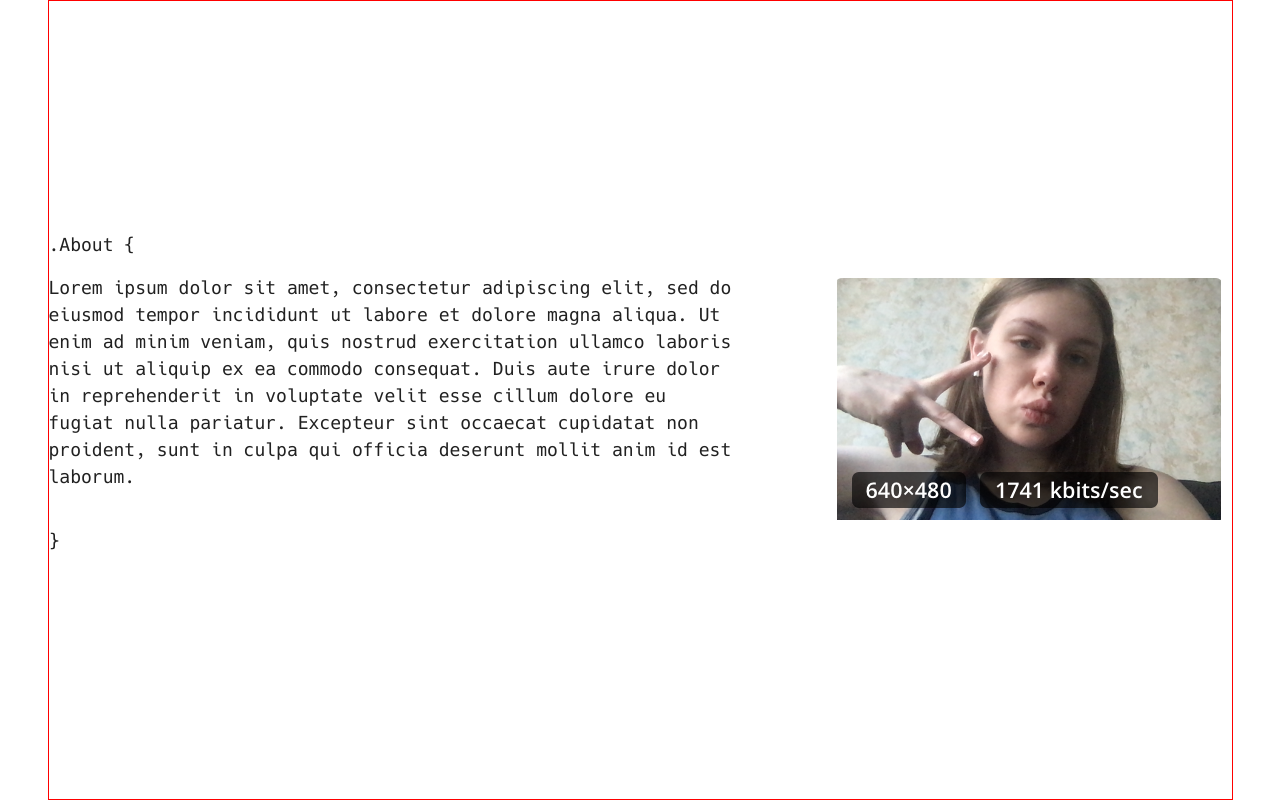
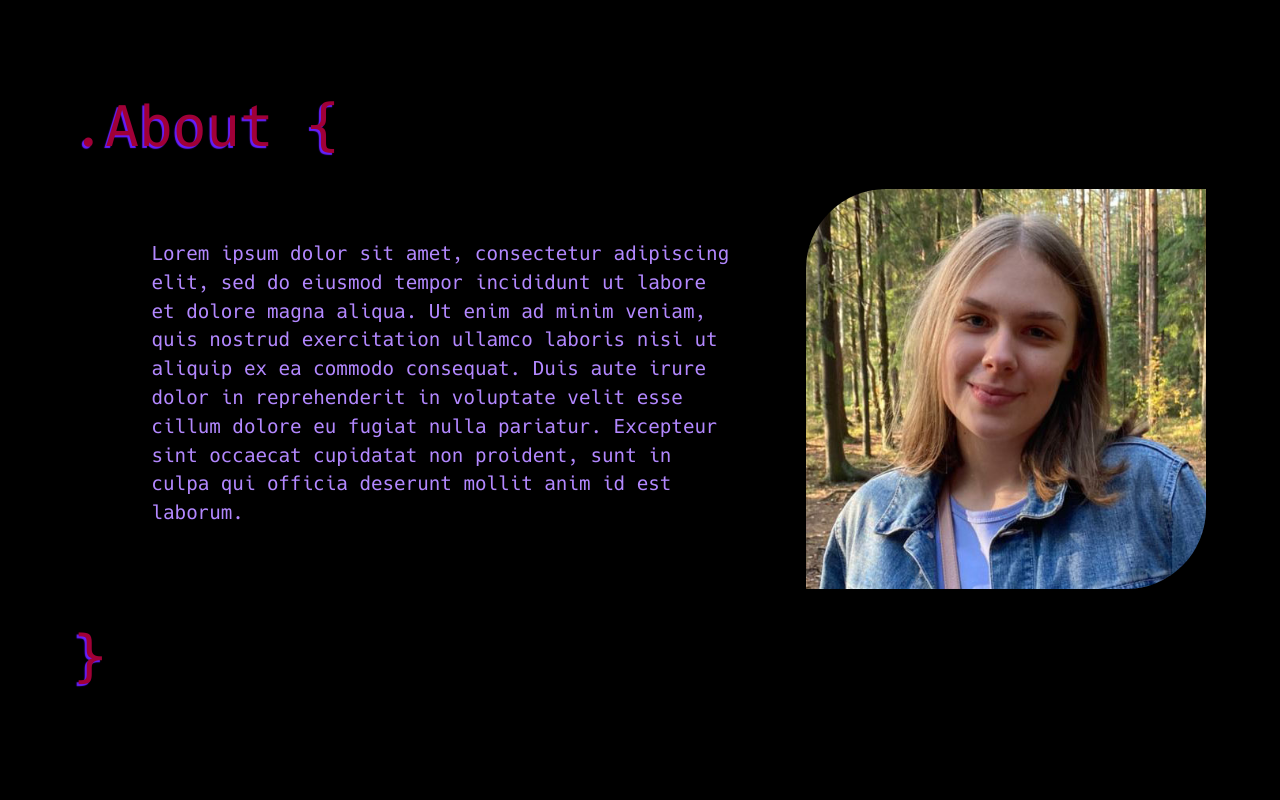
Before and after one commit to alyonium/i-am-alyonium, a Vue app: page / in a window 1280 px wide. Built offline with nearby package versions, Linux system fonts and the light colour scheme.

Commit message:
some features for about

```diff
--- a/src/App.vue
+++ b/src/App.vue
@@ -30,6 +30,11 @@ export default {
   font-style: normal;
 }
 
+* {
+  font-family: 'Hack', sans-serif;
+  font-weight: 400;
+}
+
 .no-gutters {
   margin-right: 0;
   margin-left: 0;
@@ -41,10 +46,11 @@ export default {
   }
 }
 
-* {
-  font-family: 'Hack', sans-serif;
-  font-weight: 400;
-  font-size: 18px;
+.container {
+  height: 100vh;
 }
 
+#app {
+  background: #000;
+}
 </style>
--- a/src/components/About.vue
+++ b/src/components/About.vue
@@ -1,7 +1,6 @@
 <template>
   <v-container
-      class="d-flex align-center"
-      style="height: 100vh; border: 1px solid red;">
+      class="d-flex align-center">
     <bracket-wrapper title=".About">
       <about-content></about-content>
     </bracket-wrapper>
@@ -28,5 +27,9 @@ export default {
 </script>
 
 <style>
-
+.bracket {
+  font-size: 3.5rem;
+  color: #a00037;
+  text-shadow: -2px 2px 1px #651fff;
+}
 </style>
--- a/src/components/AboutContent.vue
+++ b/src/components/AboutContent.vue
@@ -1,35 +1,82 @@
 <template>
-  <v-row class="no-gutters">
+  <v-row class="no-gutters pa-5">
     <v-col
         cols="12"
         md="7"
-        >
-      <p>
-        Lorem ipsum dolor sit amet, consectetur adipiscing elit, sed do eiusmod tempor incididunt ut labore et dolore magna aliqua. Ut enim ad minim veniam, quis nostrud exercitation ullamco laboris nisi ut aliquip ex ea commodo consequat. Duis aute irure dolor in reprehenderit in voluptate velit esse cillum dolore eu fugiat nulla pariatur. Excepteur sint occaecat cupidatat non proident, sunt in culpa qui officia deserunt mollit anim id est laborum.
+        class="d-flex justify-center align-center"
+        order-md="1"
+        order-sm="2"
+        order-xs="2">
+      <p
+        class="slide-text">
+        Lorem ipsum dolor sit amet, consectetur adipiscing elit, sed do eiusmod tempor incididunt ut
+        labore et dolore magna aliqua. Ut enim ad minim veniam, quis nostrud exercitation ullamco
+        laboris nisi ut aliquip ex ea commodo consequat. Duis aute irure dolor in reprehenderit
+        in voluptate velit esse cillum dolore eu fugiat nulla pariatur. Excepteur sint occaecat
+        cupidatat non proident, sunt in culpa qui officia deserunt mollit anim id est laborum.
       </p>
     </v-col>
 
     <v-col
         cols="12"
         md="4"
-        offset="1">
-      <img src="../assets/img/myFace.png" alt="">
+        offset-md="1"
+        offset="0"
+        class="d-flex justify-center align-center"
+        order-md="2"
+        order-sm="1"
+        order-xs="1">
+      <animatedBorderWrapper frameColor="purple">
+        <img src="../assets/img/myFace.jpeg" alt="it's me">
+      </animatedBorderWrapper>
     </v-col>
   </v-row>
 </template>
 
 <script>
+import AnimatedBorderWrapper from '@/components/AnimatedBorderWrapper';
 
 export default {
   name: 'AboutContent',
   components: {
-
+    AnimatedBorderWrapper,
   },
   props: {
+  },
+};
+</script>
+<style lang="scss">
+  .slide-text {
+    font-size: 1.2rem;
+    color: #b388ff;
+    padding-left: 60px;
   }
-}
-</script>
-<style>
 
+  img {
+    width: 400px;
+    height: 400px;
+    border-radius: 80px 0;
+    object-fit: cover;
+  }
 
+  @media (min-width: 960px) and (max-width: 1263px) {
+    .slide-text {
+      padding-left: 40px;
+    }
+
+    img {
+      width: 300px;
+      height: 300px;
+      border-radius: 0;
+    }
+  }
+
+  @media (min-width: 600px) and (max-width: 959px) {
+    .slide-text {
+      padding-left: 0;
+      max-width: 500px;
+      margin-top: 40px;
+      margin-bottom: 0 !important;
+    }
+  }
 </style>
--- /dev/null
+++ b/src/components/AnimatedBorderWrapper.vue
@@ -0,0 +1,125 @@
+<template>
+  <div
+    :class="{'animated-border': true, 'animated-border_pink': isPink, 'animated-border_purple': isPurple, 'animated-border_blue': isBlue}">
+    <slot></slot>
+  </div>
+</template>
+
+<script>
+export default {
+  name: 'AnimatedBorderWrapper',
+  props: {
+    frameColor: String,
+  },
+  data() {
+    return {
+      isPink: (this.frameColor === 'pink'),
+      isPurple: (this.frameColor === 'purple'),
+      isBlue: (this.frameColor === 'blue'),
+    };
+  },
+};
+
+</script>
+<style scoped lang="scss">
+
+.animated-border {
+  position: relative;
+  transition: 2s box-shadow;
+  z-index: 500;
+  &:hover {
+    &::before,
+    &::after {
+      display: block;
+      content: '';
+      position: absolute;
+      width: 400px;
+      height: 400px;
+      border-radius: 80px 0;
+      z-index: -1;
+      animation: 0.8s doFrame infinite;
+    }
+  }
+  &_pink{
+    &:hover {
+      &::before,
+      &::after {
+        background: #c94f7c;
+      }
+    }
+  }
+  &_purple{
+    &:hover {
+      &::before,
+      &::after {
+        background: #b388ff;
+      }
+    }
+  }
+  &_blue{
+    &:hover {
+      &::before,
+      &::after {
+        background: #82b1ff;
+      }
+    }
+  }
+}
+
+@keyframes doFrame {
+  0% {
+    top: -4px;
+    left: 0;
+  }
+  12% {
+    top: -1px;
+    left: 1px;
+  }
+  25% {
+    top: 0;
+    left: 4px;
+  }
+  37% {
+    top: 1px;
+    left: 1px;
+  }
+  50% {
+    top: 4px;
+    left: 0;
+  }
+  62% {
+    top: 1px;
+    left: -1px;
+  }
+  75% {
+    top: 0;
+    left: -4px;
+  }
+  87% {
+    top: -1px;
+    left: -1px;
+  }
+  100% {
+    top: -4px;
+    left: 0;
+  }
+}
+
+@media (min-width: 960px) and (max-width: 1263px) {
+  .animated-border { //убрать этот класс через js
+    &:hover {
+      &::before,
+      &::after {
+        top: 30px;
+        left: 30px;
+        height: 200px;
+        width: 200px;
+      }
+    }
+  }
+}
+
+@media (max-width: 600px) and (min-width: 959px) {
+
+}
+</style>
--- a/src/components/BracketWrapper.vue
+++ b/src/components/BracketWrapper.vue
@@ -1,18 +1,21 @@
 <template>
-  <v-row>
-    <p>{{ title }} {</p>
+  <v-col
+    cols="12"
+  >
+    <h2 class="bracket">{{ title }} {</h2>
     <slot></slot>
-    <p>}</p>
-  </v-row>
+    <p class="bracket">}</p>
+  </v-col>
 </template>
 
 <script>
 export default {
   name: 'BracketWrapper',
   props: {
-    title: String
-  }
-}
+    title: String,
+  },
+};
 </script>
 <style>
+
 </style>
```
Also changed, not shown: src/assets/img/myFace.jpeg (added), src/assets/img/myFace.png (deleted).
